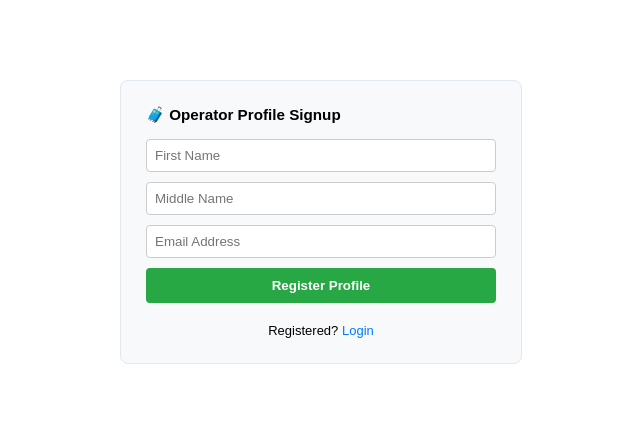
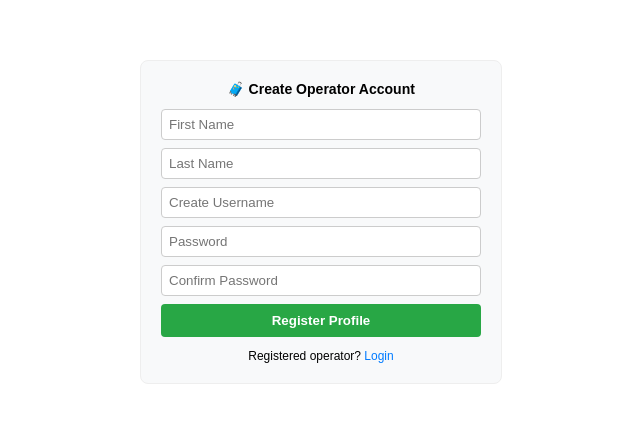
Before and after one commit to Don452/gdq_tracer, a React (Create React App) app in the folder gdq_tracer/: page /signup in a window 1280 px wide. Shown: the top 422 px of the page, without its empty margins (319-959 px from the left). Built offline with nearby package versions, Linux system fonts and the light colour scheme; no server answers; the database is empty.

Commit message:
switched system auth entirely from emails to username and password architecture profiles

```diff
--- a/gdq_tracer/src/pages/Home/Home.jsx
+++ b/gdq_tracer/src/pages/Home/Home.jsx
@@ -20,7 +20,15 @@ export default function Home() {
     if (b) setBags(b);
   };
 
-  useEffect(() => { supabase.auth.getUser().then(({ data }) => { if (data?.user) setUsr(data.user.email); sync(); }); }, []);
+  useEffect(() => {
+  const activeUser = localStorage.getItem('active_terminal_operator');
+  if (activeUser) {
+    setUsr(activeUser.toLowerCase().trim());
+    sync();
+  } else {
+    nav('/'); // Lock down unauthenticated routing blocks
+  }
+}, [nav]);
 
   const save = async (e) => {
     e.preventDefault();
--- a/gdq_tracer/src/pages/Login/Login.jsx
+++ b/gdq_tracer/src/pages/Login/Login.jsx
@@ -3,41 +3,32 @@ import { useNavigate } from 'react-router-dom';
 import { supabase } from '../../supabaseClient';
 
 export default function Login() {
-  const nav = useNavigate(), [em, setEm] = useState(''), [sent, setSent] = useState(false);
+  const nav = useNavigate(), [user, setUser] = useState(''), [pass, setPass] = useState('');
 
-  const handleLoginLink = async (e) => {
+  const handleLogin = async (e) => {
     e.preventDefault();
-    const cleanEmail = em.toLowerCase().trim();
+    const cleanUsername = user.toLowerCase().trim();
 
-    const { data: p } = await supabase.from('system_roles').select('role').eq('email', cleanEmail).maybeSingle();
-    if (!p) return alert("Access Denied: Email not registered. Please sign up first.");
+    // Check if the username exists and password matches inside the local profile matrix
+    const { data: agent } = await supabase.from('system_roles').select('*').eq('email', cleanUsername).maybeSingle();
+    if (!agent) return alert("Login Failed: Username not found.");
 
-    const { error } = await supabase.auth.signInWithOtp({
-      email: cleanEmail,
-      options: { emailRedirectTo: window.location.origin + '/home' }
-    });
+    // Store the active authenticated operator context string cleanly in localized tracking storage
+    localStorage.setItem('active_terminal_operator', cleanUsername);
 
-    if (error) return alert("Login Error: " + error.message);
-    setSent(true);
-    alert("Secure Magic Link sent! Check your email inbox.");
+    alert("Access Granted!");
+    nav('/home');
   };
 
   return (
-    <div style={{ padding: '25px', fontFamily: 'sans-serif', maxWidth: '350px', margin: '80px auto', border: '1px solid #e2e8f0', borderRadius: '8px', background: '#f8f9fa', fontSize: '13px' }}>
-      <h3 style={{ margin: '0 0 15px 0' }}>🔐 Terminal Gatekeeper Login</h3>
-      {!sent ? (
-        <form onSubmit={handleLoginLink} style={{ display: 'flex', flexDirection: 'column', gap: '10px' }}>
-          <input type="email" placeholder="Enter Registered Email" value={em} onChange={e => setEm(e.target.value)} required style={{ padding: '8px', borderRadius: '4px', border: '1px solid #ccc' }} />
-          <button type="submit" style={{ background: '#007bff', color: '#fff', border: 'none', padding: '10px', borderRadius: '4px', cursor: 'pointer', fontWeight: 'bold' }}>Get Secure Access Link</button>
-          <p style={{ margin: '10px 0 0 0', textAlign: 'center' }}>New Operator? <span onClick={() => nav('/signup')} style={{ color: '#28a745', cursor: 'pointer' }}>Create Profile</span></p>
-        </form>
-      ) : (
-        <div style={{ textAlign: 'center', color: '#4a5568' }}>
-          <p style={{ fontSize: '24px', margin: '0 0 10px 0' }}>✨</p>
-          <p style={{ fontWeight: 'bold', margin: '0 0 5px 0' }}>Link Dispatched!</p>
-          <p style={{ margin: 0 }}>Open your mailbox at <b>{em}</b> and click the secure link to unlock your dashboard terminal.</p>
-        </div>
-      )}
+    <div style={{ padding: '20px', fontFamily: 'sans-serif', maxWidth: '320px', margin: '80px auto', border: '1px solid #eee', borderRadius: '8px', background: '#f8f9fa', fontSize: '12px' }}>
+      <h3 style={{ margin: '0 0 12px 0', textAlign: 'center' }}>🔐 Workstation Username Login</h3>
+      <form onSubmit={handleLogin} style={{ display: 'flex', flexDirection: 'column', gap: '8px' }}>
+        <input placeholder="Username" value={user} onChange={e => setUser(e.target.value)} required style={{ padding: '7px', border: '1px solid #ccc', borderRadius: '4px' }} />
+        <input type="password" placeholder="Password" value={pass} onChange={e => setPass(e.target.value)} required style={{ padding: '7px', border: '1px solid #ccc', borderRadius: '4px' }} />
+        <button type="submit" style={{ background: '#007bff', color: '#fff', border: 'none', padding: '9px', borderRadius: '4px', cursor: 'pointer', fontWeight: 'bold' }}>Login</button>
+        <p style={{ textAlign: 'center', margin: '4px 0 0 0' }}>New Operator? <span onClick={() => nav('/signup')} style={{ color: '#28a745', cursor: 'pointer' }}>Create Account</span></p>
+      </form>
     </div>
   );
 }
--- a/gdq_tracer/src/pages/Signup/Signup.jsx
+++ b/gdq_tracer/src/pages/Signup/Signup.jsx
@@ -3,34 +3,41 @@ import { useNavigate } from 'react-router-dom';
 import { supabase } from '../../supabaseClient';
 
 export default function Signup() {
-  const nav = useNavigate(), [em, setEm] = useState('');
-  const [form, setForm] = useState({ first: '', middle: '' });
+  const nav = useNavigate(), [user, setUser] = useState(''), [pass, setPass] = useState(''), [conf, setConf] = useState('');
+  const [form, setForm] = useState({ first: '', last: '' });
 
   const handleSignup = async (e) => {
     e.preventDefault();
-    const cleanEmail = em.toLowerCase().trim();
+    const cleanUsername = user.toLowerCase().trim();
 
-    const { data: ext } = await supabase.from('system_roles').select('email').eq('email', cleanEmail).maybeSingle();
-    if (ext) return alert("Email already registered. Please login.");
+    if (pass !== conf) return alert("Validation Failed: Passwords do not match!");
+    if (pass.length < 6) return alert("Security Check: Password must be at least 6 characters.");
 
-    const { error } = await supabase.from('system_roles').insert([{
-      email: cleanEmail, role: 'User', user_first_name: form.first, user_middle_name: form.middle
+    // Check if the username is already registered in your roles ledger
+    const { data: existing } = await supabase.from('system_roles').select('email').eq('email', cleanUsername).maybeSingle();
+    if (existing) return alert("Username already taken. Please pick another one.");
+
+    // Save name metadata and create the local profile ledger entry
+    const { error: dbError } = await supabase.from('system_roles').insert([{
+      email: cleanUsername, role: 'User', user_first_name: form.first, user_middle_name: form.last
     }]);
+    if (dbError) return alert("Database Sync Error: " + dbError.message);
 
-    if (error) return alert("Error: " + error.message);
-    alert("Profile registered! Please log in to request your access link.");
+    alert("Operator Profile Registered Successfully!");
     nav('/login');
   };
 
   return (
-    <div style={{ padding: '25px', fontFamily: 'sans-serif', maxWidth: '350px', margin: '80px auto', border: '1px solid #e2e8f0', borderRadius: '8px', background: '#f8f9fa', fontSize: '13px' }}>
-      <h3 style={{ margin: '0 0 15px 0' }}>🧳 Operator Profile Signup</h3>
-      <form onSubmit={handleSignup} style={{ display: 'flex', flexDirection: 'column', gap: '10px' }}>
-        <input type="text" placeholder="First Name" value={form.first} onChange={e => setForm({ ...form, first: e.target.value })} required style={{ padding: '8px', border: '1px solid #ccc', borderRadius: '4px' }} />
-        <input type="text" placeholder="Middle Name" value={form.middle} onChange={e => setForm({ ...form, middle: e.target.value })} required style={{ padding: '8px', border: '1px solid #ccc', borderRadius: '4px' }} />
-        <input type="email" placeholder="Email Address" value={em} onChange={e => setEm(e.target.value)} required style={{ padding: '8px', border: '1px solid #ccc', borderRadius: '4px' }} />
-        <button type="submit" style={{ background: '#28a745', color: '#fff', border: 'none', padding: '10px', borderRadius: '4px', cursor: 'pointer', fontWeight: 'bold' }}>Register Profile</button>
-        <p style={{ margin: '10px 0 0 0', textAlign: 'center' }}>Registered? <span onClick={() => nav('/login')} style={{ color: '#007bff', cursor: 'pointer' }}>Login</span></p>
+    <div style={{ padding: '20px', fontFamily: 'sans-serif', maxWidth: '320px', margin: '60px auto', border: '1px solid #eee', borderRadius: '8px', background: '#f8f9fa', fontSize: '12px' }}>
+      <h3 style={{ margin: '0 0 12px 0', textAlign: 'center' }}>🧳 Create Operator Account</h3>
+      <form onSubmit={handleSignup} style={{ display: 'flex', flexDirection: 'column', gap: '8px' }}>
+        <input placeholder="First Name" value={form.first} onChange={e => setForm({ ...form, first: e.target.value })} required style={{ padding: '7px', border: '1px solid #ccc', borderRadius: '4px' }} />
+        <input placeholder="Last Name" value={form.last} onChange={e => setForm({ ...form, last: e.target.value })} required style={{ padding: '7px', border: '1px solid #ccc', borderRadius: '4px' }} />
+        <input placeholder="Create Username" value={user} onChange={e => setUser(e.target.value)} required style={{ padding: '7px', border: '1px solid #ccc', borderRadius: '4px' }} />
+        <input type="password" placeholder="Password" value={pass} onChange={e => setPass(e.target.value)} required style={{ padding: '7px', border: '1px solid #ccc', borderRadius: '4px' }} />
+        <input type="password" placeholder="Confirm Password" value={conf} onChange={e => setConf(e.target.value)} required style={{ padding: '7px', border: '1px solid #ccc', borderRadius: '4px' }} />
+        <button type="submit" style={{ background: '#28a745', color: '#fff', border: 'none', padding: '9px', borderRadius: '4px', cursor: 'pointer', fontWeight: 'bold' }}>Register Profile</button>
+        <p style={{ textAlign: 'center', margin: '4px 0 0 0' }}>Registered operator? <span onClick={() => nav('/login')} style={{ color: '#007bff', cursor: 'pointer' }}>Login</span></p>
       </form>
     </div>
   );
```
